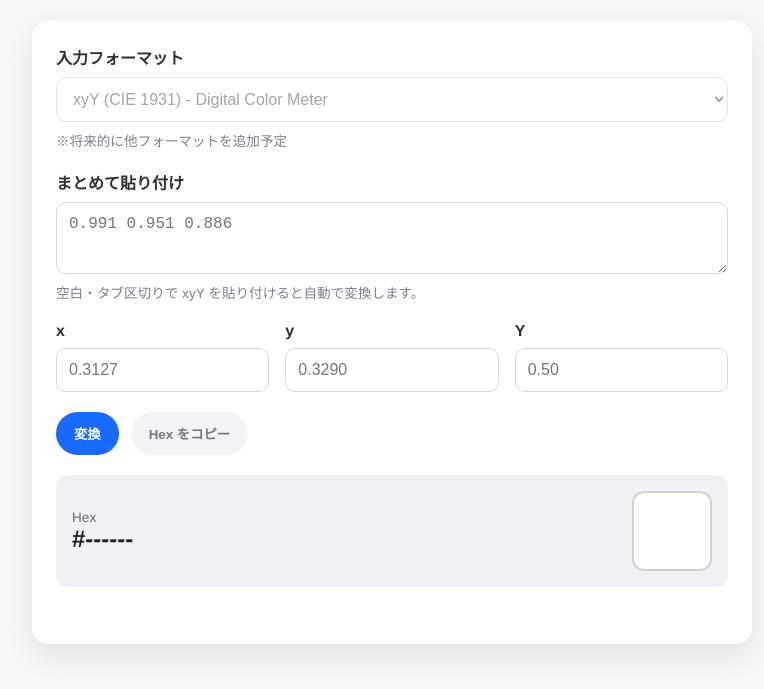
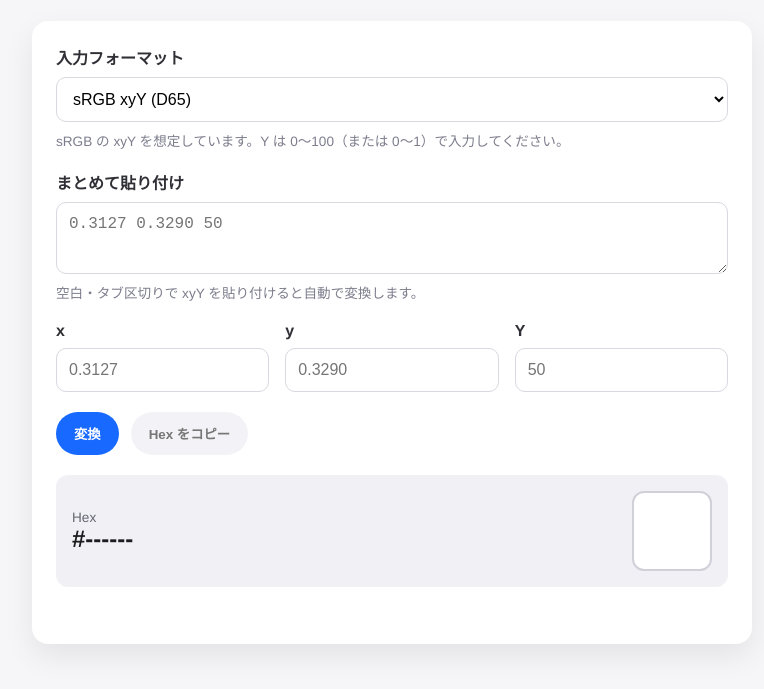
Before and after one commit to utahca/ColorMeter-xyY-Converter, a website: page index.html in a window 1280 px wide. Shown: the part 107-796 px from the top of the page, without its empty margins (248-1012 px from the left). Drawn offline with Linux system fonts and the light colour scheme.

Commit message:
Add sRGB xyY input option

```diff
--- a/index.html
+++ b/index.html
@@ -16,10 +16,11 @@
     <section class="panel">
       <div class="row">
         <label for="format">入力フォーマット</label>
-        <select id="format" disabled>
-          <option value="xyy" selected>xyY (CIE 1931) - Digital Color Meter</option>
+        <select id="format">
+          <option value="srgb" selected>sRGB xyY (D65)</option>
+          <option value="xyy">xyY (CIE 1931) - Digital Color Meter</option>
         </select>
-        <span class="hint">※将来的に他フォーマットを追加予定</span>
+        <span class="hint" id="format-hint"></span>
       </div>
 
       <div class="row">
@@ -27,7 +28,7 @@
         <textarea
           id="bulk-input"
           inputmode="decimal"
-          placeholder="0.991 0.951 0.886"
+          placeholder="0.3127 0.3290 50"
           aria-describedby="bulk-hint"
         ></textarea>
         <span class="hint" id="bulk-hint">空白・タブ区切りで xyY を貼り付けると自動で変換します。</span>
--- a/script.js
+++ b/script.js
@@ -4,6 +4,8 @@ const inputs = {
   Y: document.getElementById('input-Y')
 };
 const bulkInput = document.getElementById('bulk-input');
+const formatSelect = document.getElementById('format');
+const formatHint = document.getElementById('format-hint');
 const convertButton = document.getElementById('convert');
 const copyButton = document.getElementById('copy');
 const hexValue = document.getElementById('hex-value');
@@ -11,6 +13,21 @@ const swatch = document.getElementById('swatch');
 const status = document.getElementById('status');
 
 const STORAGE_KEY = 'xyy-last-values';
+
+const FORMAT_CONFIG = {
+  srgb: {
+    hint: 'sRGB の xyY を想定しています。Y は 0〜100（または 0〜1）で入力してください。',
+    placeholders: { x: '0.3127', y: '0.3290', Y: '50' },
+    bulkPlaceholder: '0.3127 0.3290 50',
+    normalizeY: (value) => (value > 1 ? value / 100 : value)
+  },
+  xyy: {
+    hint: 'Digital Color Meter の xyY を想定しています。Y は 0〜1 で入力してください。',
+    placeholders: { x: '0.3127', y: '0.3290', Y: '0.50' },
+    bulkPlaceholder: '0.3127 0.3290 0.50',
+    normalizeY: (value) => value
+  }
+};
 
 const clamp = (value, min = 0, max = 1) => Math.min(Math.max(value, min), max);
 
@@ -81,8 +98,8 @@ const readValues = () => ({
 
 const valuesAreValid = ({ x, y, Y }) => Number.isFinite(x) && Number.isFinite(y) && Number.isFinite(Y);
 
-const saveValues = (values, hex) => {
-  localStorage.setItem(STORAGE_KEY, JSON.stringify({ ...values, hex }));
+const saveValues = (values, hex, format) => {
+  localStorage.setItem(STORAGE_KEY, JSON.stringify({ ...values, hex, format }));
 };
 
 const loadValues = () => {
@@ -103,6 +120,22 @@ const applyResult = (hex) => {
   copyButton.disabled = false;
 };
 
+const applyFormat = (formatKey) => {
+  const format = FORMAT_CONFIG[formatKey] ?? FORMAT_CONFIG.srgb;
+  formatSelect.value = formatKey;
+  inputs.x.placeholder = format.placeholders.x;
+  inputs.y.placeholder = format.placeholders.y;
+  inputs.Y.placeholder = format.placeholders.Y;
+  if (bulkInput) {
+    bulkInput.placeholder = format.bulkPlaceholder;
+  }
+  if (formatHint) {
+    formatHint.textContent = format.hint;
+  }
+};
+
+const getFormatConfig = () => FORMAT_CONFIG[formatSelect.value] ?? FORMAT_CONFIG.srgb;
+
 const convert = ({ silent = false } = {}) => {
   const values = readValues();
   if (!valuesAreValid(values)) {
@@ -113,12 +146,14 @@ const convert = ({ silent = false } = {}) => {
     return;
   }
 
-  const { X, Y, Z } = xyYToXYZ(values.x, values.y, values.Y);
+  const { normalizeY } = getFormatConfig();
+  const normalizedY = normalizeY(values.Y);
+  const { X, Y, Z } = xyYToXYZ(values.x, values.y, normalizedY);
   const rgb = xyzToSRGB({ X, Y, Z });
   const hex = toHex(rgb);
 
   applyResult(hex);
-  saveValues(values, hex);
+  saveValues(values, hex, formatSelect.value);
   updateStatus(silent ? '' : '変換結果を保存しました。');
 };
 
@@ -134,6 +169,13 @@ const copyHex = async () => {
 
 convertButton.addEventListener('click', convert);
 copyButton.addEventListener('click', copyHex);
+
+if (formatSelect) {
+  formatSelect.addEventListener('change', () => {
+    applyFormat(formatSelect.value);
+    convert({ silent: true });
+  });
+}
 
 Object.values(inputs).forEach((input) => {
   input.addEventListener('input', () => {
@@ -164,6 +206,7 @@ if (bulkInput) {
 }
 
 const stored = loadValues();
+applyFormat(stored?.format ?? 'srgb');
 if (stored) {
   inputs.x.value = stored.x;
   inputs.y.value = stored.y;
```
